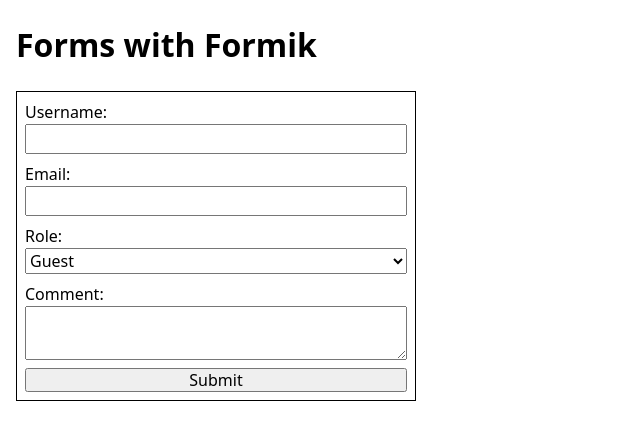
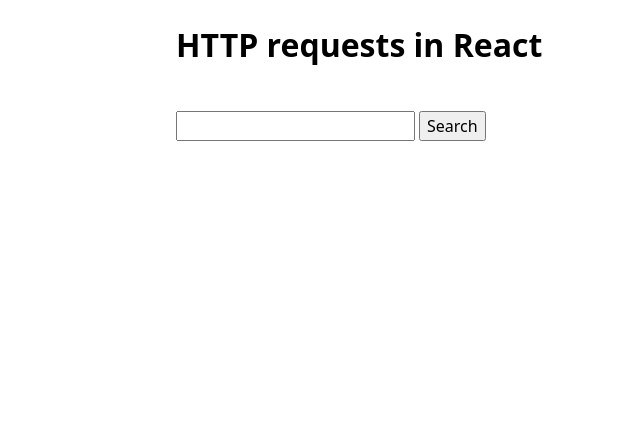
Before and after one commit to luxplanjay/react-101, a React (Vite) app: page / in a window 1280 px wide. Shown: the top 440 px of the page, without its empty margins (0-640 px from the left). Built offline with nearby package versions, Linux system fonts and the light colour scheme.

Commit message:
add examples

```diff
--- a/package.json
+++ b/package.json
@@ -10,6 +10,7 @@
     "preview": "vite preview"
   },
   "dependencies": {
+    "axios": "^1.6.8",
     "clsx": "^2.1.1",
     "formik": "^2.4.6",
     "modern-normalize": "^2.0.0",
--- /dev/null
+++ b/src/articles-api.js
@@ -0,0 +1,15 @@
+import axios from "axios";
+
+axios.defaults.baseURL = "http://hn.algolia.com/api/v1";
+
+export const getArticles = async (topic, currentPage) => {
+  const response = await axios.get("/search", {
+    params: {
+      query: topic,
+      page: currentPage,
+      hitsPerPage: 5,
+    },
+  });
+
+  return response.data.hits;
+};
--- a/src/components/App/App.jsx
+++ b/src/components/App/App.jsx
@@ -1,15 +1,85 @@
-import UserForm from "../UserForm/UserForm";
+import { useEffect, useState } from "react";
+import ArticleList from "../ArticleList/ArticleList";
+import SearchForm from "../SearchForm/SearchForm";
+import { getArticles } from "../../articles-api";
 import css from "./App.module.css";
 
 export default function App() {
-  const handleAddUser = (newUser) => {
-    console.log(newUser);
+  const [articles, setArticles] = useState([]);
+  const [isLoading, setIsLoading] = useState(false);
+  const [isError, setIsError] = useState(false);
+  const [page, setPage] = useState(1);
+  const [searchQuery, setSearchQuery] = useState("");
+
+  useEffect(() => {
+    if (searchQuery.trim() === "") {
+      return;
+    }
+
+    async function fetchArticles() {
+      try {
+        setIsLoading(true);
+        setIsError(false);
+        const data = await getArticles(searchQuery, page);
+        setArticles((prevState) => [...prevState, ...data]);
+      } catch (error) {
+        setIsError(true);
+      } finally {
+        setIsLoading(false);
+      }
+    }
+
+    fetchArticles();
+  }, [page, searchQuery]);
+
+  const handleSearch = async (topic) => {
+    setSearchQuery(topic);
+    setPage(1);
+    setArticles([]);
+  };
+
+  const handleLoadMore = async () => {
+    setPage(page + 1);
   };
 
   return (
     <div className={css.container}>
-      <h1>Forms with Formik</h1>
-      <UserForm onAdd={handleAddUser} />
+      <h1>HTTP requests in React</h1>
+      <SearchForm onSearch={handleSearch} />
+
+      {isError && <p>Oops! There was an error! Try again!</p>}
+
+      {articles.length > 0 && <ArticleList items={articles} />}
+
+      {isLoading && <p>Loading articles, please wait...</p>}
+
+      {articles.length > 0 && !isLoading && (
+        <button onClick={handleLoadMore}>Load more</button>
+      )}
     </div>
   );
 }
+
+// useEffect(() => {
+//   async function fetchArticles() {
+//     try {
+// setIsLoading(true);
+// const data = await getArticles("react");
+// setArticles(data);
+//     } catch (error) {
+//       setIsError(true);
+//     } finally {
+//       setIsLoading(false);
+//     }
+//   }
+
+//   fetchArticles();
+// }, []);
+
+// useEffect(() => {
+//   setIsLoading(true);
+//   getArticles("react")
+//     .then((data) => setArticles(data))
+//     .catch(() => setIsError(true))
+//     .finally(() => setIsLoading(false));
+// }, []);
--- a/src/components/App/App.module.css
+++ b/src/components/App/App.module.css
@@ -1,3 +1,8 @@
 .container {
+  max-width: 960px;
+  margin: 0 auto;
   padding: 0 16px;
+  display: flex;
+  flex-direction: column;
+  gap: 20px;
 }
--- /dev/null
+++ b/src/components/ArticleList/ArticleList.jsx
@@ -0,0 +1,15 @@
+import css from "./ArticleList.module.css";
+
+export default function ArticleList({ items }) {
+  return (
+    <ul className={css.list}>
+      {items.map((item) => (
+        <li key={item.objectID}>
+          <a className={css.link} href={item.url}>
+            {item.title}
+          </a>
+        </li>
+      ))}
+    </ul>
+  );
+}
--- /dev/null
+++ b/src/components/ArticleList/ArticleList.module.css
@@ -0,0 +1,12 @@
+.list {
+  padding: 0;
+  margin: 0;
+}
+
+.link {
+  text-decoration: none;
+}
+
+.link:hover {
+  text-decoration: underline;
+}
--- /dev/null
+++ b/src/components/SearchForm/SearchForm.jsx
@@ -0,0 +1,19 @@
+import { Field, Form, Formik } from "formik";
+import css from "./SearchForm.module.css";
+
+export default function SearchForm({ onSearch }) {
+  return (
+    <Formik
+      initialValues={{ query: "" }}
+      onSubmit={(values, actions) => {
+        onSearch(values.query);
+        actions.resetForm();
+      }}
+    >
+      <Form className={css.form}>
+        <Field className={css.input} type="text" name="query" />
+        <button type="submit">Search</button>
+      </Form>
+    </Formik>
+  );
+}
--- /dev/null
+++ b/src/components/SearchForm/SearchForm.module.css
@@ -0,0 +1,8 @@
+.form {
+  display: flex;
+  gap: 4px;
+}
+
+.input {
+  font: inherit;
+}
--- a/src/components/UserForm/UserForm.jsx
+++ /dev/null
@@ -1,97 +0,0 @@
-import { useId } from "react";
-import { Formik, Form, Field, ErrorMessage } from "formik";
-import * as Yup from "yup";
-import css from "./UserForm.module.css";
-
-const UserSchema = Yup.object().shape({
-  username: Yup.string()
-    .min(3, "Мінімум 3 символи!")
-    .required("Це обов'язкове поле!"),
-  email: Yup.string()
-    .email("Має бути у форматі пошти!")
-    .required("Це обов'язкове поле!"),
-  role: Yup.string()
-    .oneOf(["guest", "user", "admin"])
-    .required("Це обов'язкове поле!"),
-  comment: Yup.string()
-    .min(3, "Мінімум 3 символи!")
-    .max(30, "Максимум 30 символів!"),
-});
-
-export default function UserForm({ onAdd }) {
-  const fieldId = useId();
-
-  const handleSubmit = (values, actions) => {
-    onAdd(values);
-    actions.resetForm();
-  };
-
-  return (
-    <Formik
-      initialValues={{
-        username: "",
-        email: "",
-        role: "guest",
-        comment: "",
-      }}
-      validationSchema={UserSchema}
-      onSubmit={handleSubmit}
-    >
-      <Form className={css.form}>
-        <div className={css.formGroup}>
-          <label htmlFor={`${fieldId}-username`}>Username:</label>
-          <Field
-            className={css.input}
-            type="text"
-            name="username"
-            id={`${fieldId}-username`}
-          />
-          <ErrorMessage
-            className={css.error}
-            name="username"
-            component="span"
-          />
-        </div>
-
-        <div className={css.formGroup}>
-          <label htmlFor={`${fieldId}-email`}>Email:</label>
-          <Field
-            className={css.input}
-            type="email"
-            name="email"
-            id={`${fieldId}-email`}
-          />
-          <ErrorMessage className={css.error} name="email" component="span" />
-        </div>
-
-        <div className={css.formGroup}>
-          <label htmlFor={`${fieldId}-role`}>Role:</label>
-          <Field
-            className={css.input}
-            as="select"
-            name="role"
-            id={`${fieldId}-role`}
-          >
-            <option value="guest">Guest</option>
-            <option value="user">User</option>
-            <option value="admin">Admin</option>
-          </Field>
-          <ErrorMessage className={css.error} name="role" component="span" />
-        </div>
-
-        <div className={css.formGroup}>
-          <label htmlFor={`${fieldId}-comment`}>Comment:</label>
-          <Field
-            className={css.input}
-            as="textarea"
-            name="comment"
-            id={`${fieldId}-comment`}
-          />
-          <ErrorMessage className={css.error} name="comment" component="span" />
-        </div>
-
-        <button type="submit">Submit</button>
-      </Form>
-    </Formik>
-  );
-}
--- a/src/components/UserForm/UserForm.module.css
+++ /dev/null
@@ -1,22 +0,0 @@
-.form {
-  display: flex;
-  flex-direction: column;
-  gap: 8px;
-  max-width: 400px;
-  padding: 8px;
-  border: 1px solid black;
-}
-
-.input {
-  font: inherit;
-}
-
-.formGroup {
-  display: flex;
-  flex-direction: column;
-}
-
-.error {
-  color: orangered;
-  font-size: 14px;
-}
```
Also changed, not shown: 2 other files (tests, documents, lock files or other folders).
